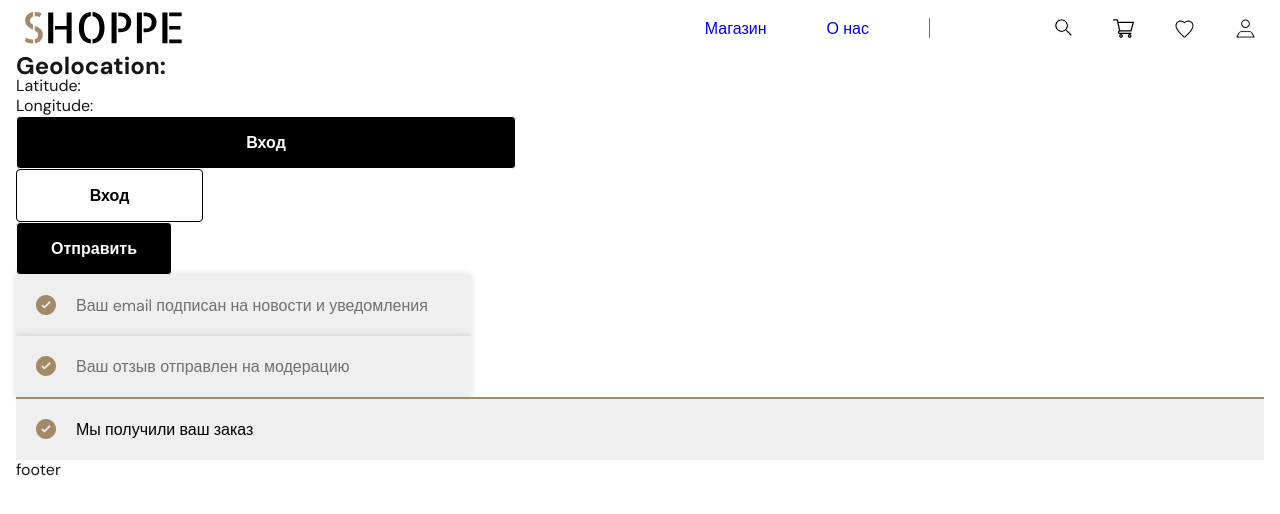
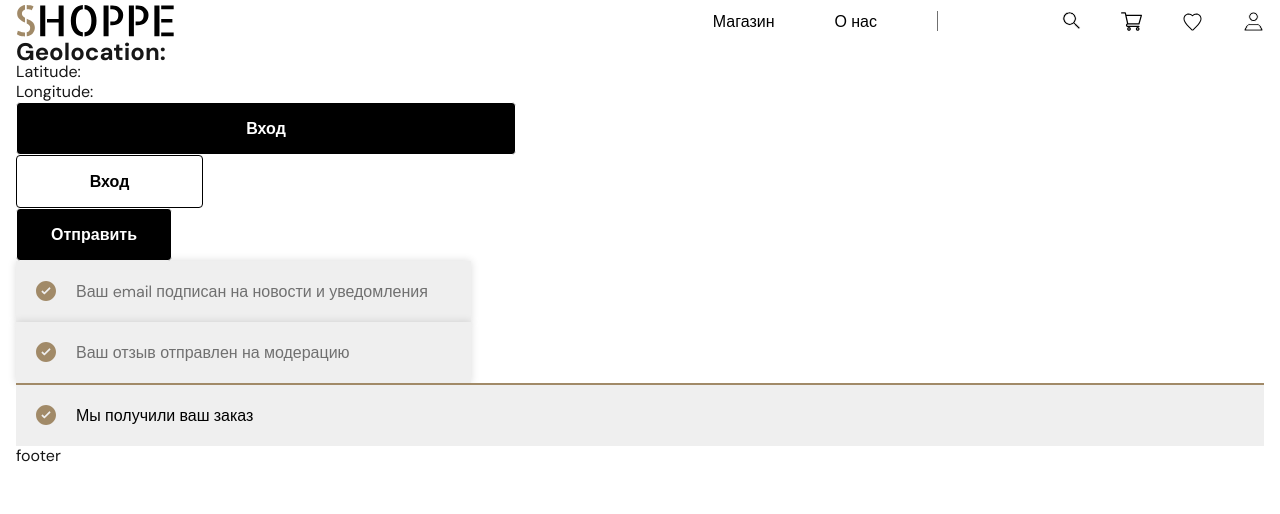
Before and after one commit to ministrov/shoppe-ecommerce-next, a Next.js app: page / in a window 1280 px wide. Shown: the top 514 px of the page. Built offline with nearby package versions, Linux system fonts and the light colour scheme; no server answers.

Commit message:
feature - End up operating on basic header styling

```diff
--- a/app/(site)/globals.css
+++ b/app/(site)/globals.css
@@ -39,9 +39,3 @@ a {
   max-width: 1248px;
   margin: 0 auto;
 }
-
-/* @media (prefers-color-scheme: dark) {
-  html {
-    color-scheme: dark;
-  }
-} */
--- a/components/header/Header.module.css
+++ b/components/header/Header.module.css
@@ -2,7 +2,7 @@
   display: flex;
   justify-content: space-between;
   align-items: center;
-  padding: 8px;
+  height: 42px;
 }
 
 .header ul {
@@ -34,4 +34,5 @@
   font-family: inherit;
   font-size: 16px;
   line-height: 22px;
+  color: var(--black);
 }
--- a/components/header/Header.tsx
+++ b/components/header/Header.tsx
@@ -21,20 +21,23 @@ const Header = () => {
         <ul className={styles.iconList}>
           <li>
             <Link href={''}>
-              <Image src={'/search.svg'} width={19} height={19} alt={''} />
+              <Image src={'/search.svg'} width={19} height={19} alt={'Icon search'} />
             </Link>
           </li>
           <li>
             <Link href={''}>
-            <Image src={'/shopping-cart.svg'} width={21} height={21} alt={''} /></Link>
+              <Image src={'/shopping-cart.svg'} width={21} height={21} alt={'Icon shopping cart'} />
+            </Link>
           </li>
           <li>
             <Link href={''}>
-            <Image src={'/heart.svg'} width={21} height={21} alt={''} /></Link>
+              <Image src={'/heart.svg'} width={21} height={21} alt={'Icon heart for favorites'} />
+            </Link>
           </li>
           <li>
             <Link href={''}>
-            <Image src={'/account.svg'} width={21} height={21} alt={''} /></Link>
+              <Image src={'/account.svg'} width={21} height={21} alt={'Icon user account'} />
+            </Link>
           </li>
         </ul>
       </div>
```
